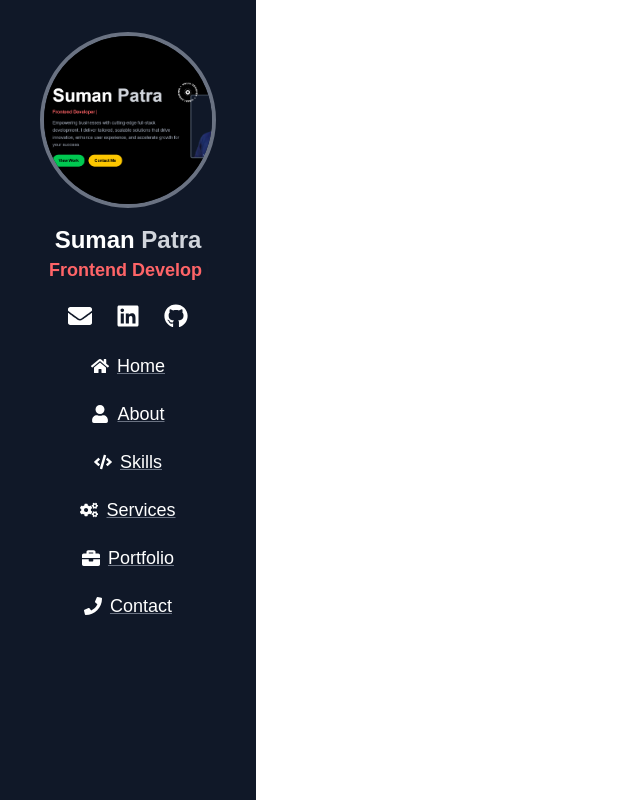
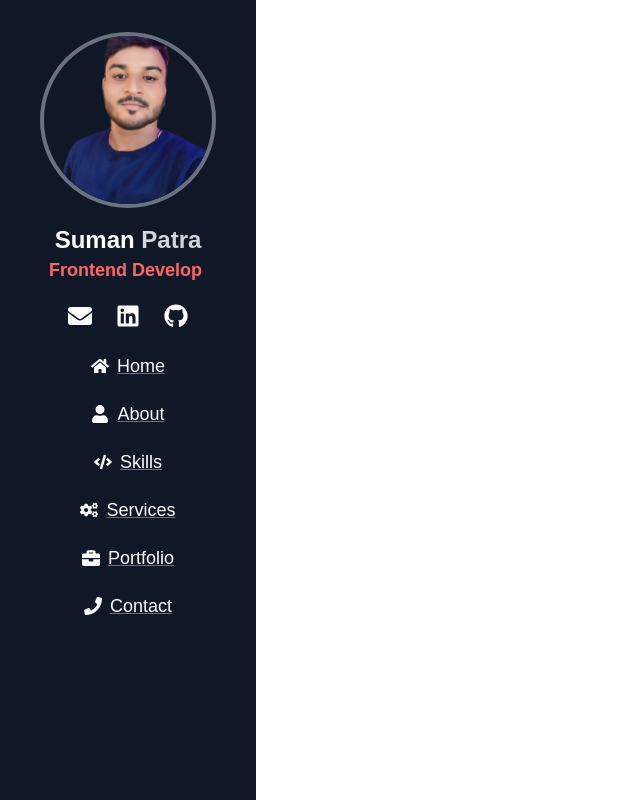
Before and after one commit to sumanpatra03/protfolio, a Next.js app: page /sidebar in a window 1280 px wide. Shown: the whole page, without its empty margins (0-640 px from the left). Built offline with nearby package versions, Linux system fonts and the light colour scheme.

Commit message:
Improved SEO with sitemap, metadata, and structured data

```diff
--- a/src/app/sidebar/page.tsx
+++ b/src/app/sidebar/page.tsx
@@ -41,7 +41,7 @@ const Sidebar = () => {
 
         <div className="w-36 h-36 md:w-44 md:h-44 rounded-full overflow-hidden border-4 border-gray-500">
           <Image
-            src="/suman1.png"
+            src="/suman-profile.png"
             width={176}
             height={176}
             alt="Profile"
```
